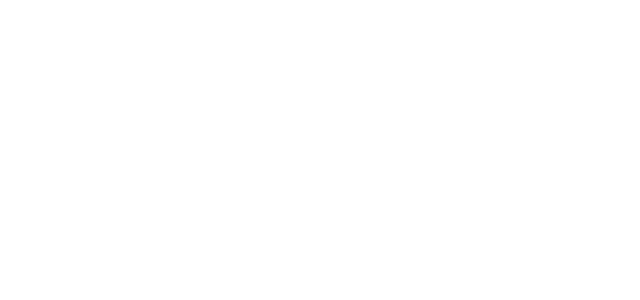
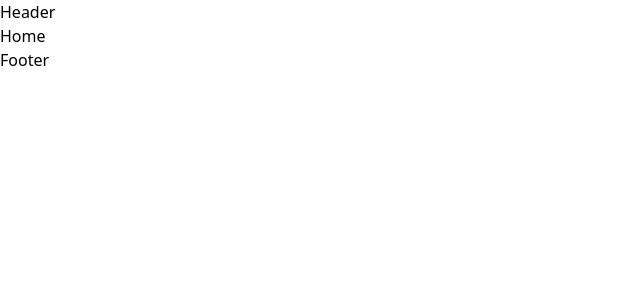
Before and after one commit to Rubrex/rifat-s-carpentry-client, a React (Vite) app: page / in a window 1280 px wide. Shown: the top 300 px of the page, without its empty margins (0-640 px from the left). Built offline with nearby package versions, Linux system fonts and the light colour scheme.

Commit message:
Basic folder structure,  router definition added

```diff
--- a/src/App.jsx
+++ b/src/App.jsx
@@ -1,8 +1,14 @@
 import { useState } from "react";
+import { RouterProvider } from "react-router-dom";
+import router from "./router/router";
 import "./App.css";
 
 function App() {
-  return <div className="App"></div>;
+  return (
+    <>
+      <RouterProvider router={router}></RouterProvider>
+    </>
+  );
 }
 
 export default App;
--- /dev/null
+++ b/src/components/Footer/Footer.jsx
@@ -0,0 +1,11 @@
+import React from "react";
+
+const Footer = () => {
+  return (
+    <div>
+      <h1>Footer</h1>
+    </div>
+  );
+};
+
+export default Footer;
--- /dev/null
+++ b/src/components/Header/Header.jsx
@@ -0,0 +1,11 @@
+import React from "react";
+
+const Header = () => {
+  return (
+    <div>
+      <h1>Header</h1>
+    </div>
+  );
+};
+
+export default Header;
--- /dev/null
+++ b/src/components/Home/Home.jsx
@@ -0,0 +1,11 @@
+import React from "react";
+
+const Home = () => {
+  return (
+    <div>
+      <h1>Home</h1>
+    </div>
+  );
+};
+
+export default Home;
--- /dev/null
+++ b/src/components/NotFound/NotFound.jsx
@@ -0,0 +1,11 @@
+import React from "react";
+
+const NotFound = () => {
+  return (
+    <div>
+      <h1>Not Found Page</h1>
+    </div>
+  );
+};
+
+export default NotFound;
--- /dev/null
+++ b/src/layout/Main.jsx
@@ -0,0 +1,16 @@
+import React from "react";
+import { Outlet } from "react-router-dom";
+import Footer from "../components/Footer/Footer";
+import Header from "../components/Header/Header";
+
+const Main = () => {
+  return (
+    <div>
+      <Header />
+      <Outlet />
+      <Footer />
+    </div>
+  );
+};
+
+export default Main;
--- /dev/null
+++ b/src/router/PrivateRoute.jsx
@@ -0,0 +1,7 @@
+import React from "react";
+
+const PrivateRoute = () => {
+  return <div>Private Route</div>;
+};
+
+export default PrivateRoute;
--- /dev/null
+++ b/src/router/router.jsx
@@ -0,0 +1,20 @@
+import { createBrowserRouter } from "react-router-dom";
+import Home from "../components/Home/Home";
+import NotFound from "../components/NotFound/NotFound";
+import Main from "../layout/Main";
+
+const router = createBrowserRouter([
+  {
+    path: "/",
+    element: <Main />,
+    errorElement: <NotFound />,
+    children: [
+      {
+        path: "/",
+        element: <Home />,
+      },
+    ],
+  },
+]);
+
+export default router;
```
Also changed, not shown: src/firebase/firebase.init.js (added), 1 other file (tests, documents, lock files or other folders).
